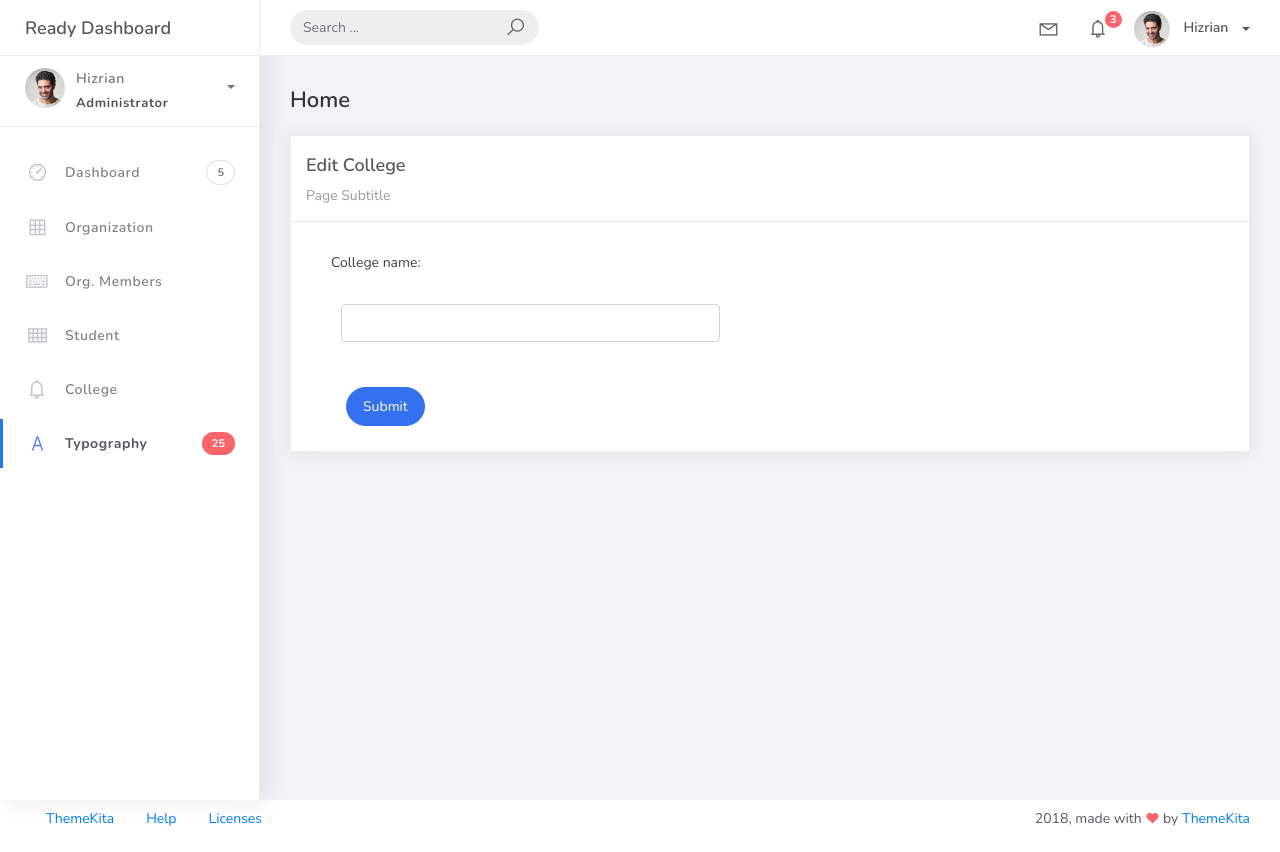
After one commit to itsmedapny/PSUSphere, a Django app: page /college_list/1 in a window 1280 px wide. The commit adds this page. Run offline with Django 5.2, Linux system fonts and the light colour scheme; some libraries are stand-ins or nearby versions.

Commit message:
College update view

```diff
--- a/projectsite/projectsite/urls.py
+++ b/projectsite/projectsite/urls.py
@@ -16,7 +16,7 @@ Including another URLconf
 """
 from django.contrib import admin
 from django.urls import path
-from studentorg.views import HomePageView, OrganizationList, OrganizationCreateView, OrganizationUpdateView, OrganizationDeleteView, OrganizationMemberList, OrganizationMemberCreateView, OrganizationMemberUpdateView, OrganizationMemberDeleteView, StudentList, StudentCreateView, StudentUpdateView, StudentDeleteView, CollegeList, CollegeCreateView
+from studentorg.views import HomePageView, OrganizationList, OrganizationCreateView, OrganizationUpdateView, OrganizationDeleteView, OrganizationMemberList, OrganizationMemberCreateView, OrganizationMemberUpdateView, OrganizationMemberDeleteView, StudentList, StudentCreateView, StudentUpdateView, StudentDeleteView, CollegeList, CollegeCreateView, CollegeUpdateView
 from studentorg import views
 
 urlpatterns = [
@@ -36,4 +36,5 @@ urlpatterns = [
     path('student_list/<pk>/delete', StudentDeleteView.as_view(), name='student-delete'),
     path('college_list', CollegeList.as_view(), name='college-list'),
     path('college_list/add', CollegeCreateView.as_view(), name='college-add'),
+    path('college_list/<pk>', CollegeUpdateView.as_view(), name='college-update'),
 ]
--- a/projectsite/studentorg/views.py
+++ b/projectsite/studentorg/views.py
@@ -95,3 +95,9 @@ class CollegeCreateView(CreateView):
     form_class = CollegeForm
     template_name = 'college_add.html'
     success_url = reverse_lazy('college-list')
+
+class CollegeUpdateView(CreateView):
+    model = College
+    form_class = CollegeForm
+    template_name = 'college_edit.html'
+    success_url = reverse_lazy('college-list')
--- /dev/null
+++ b/projectsite/templates/college_edit.html
@@ -0,0 +1,29 @@
+{% extends 'base.html' %} {% load static %} {% block content %}
+<div class="content">
+    <div class="container-fluid">
+        <h4 class="page-title">Home</h4>
+        <div class="row">
+            <div class="col-md-12">
+                <div class="card">
+                    <div class="card-header">
+                        <div class="card-title">Edit College</div>
+                        <div class="card-category">Page Subtitle</div>
+                    </div>
+                    <div class="col-md-6">
+                        <div class="card-body">
+                            <form class="" action="" method="post" novalidate>
+                                {% csrf_token %} {% include 'includes/form.html' %}
+                                <div class="form-group">
+                                    <div class="col-md-12 col-sm-3">
+                                        <button type="submit" class="btn btn-primary btn-rounded">Submit</button>
+                                    </div>
+                                </div>
+                            </form>
+                        </div>
+                    </div>
+                </div>
+            </div>
+        </div>
+    </div>
+</div>
+{% endblock %}
```
Also changed, not shown: projectsite/templates/college_list.html (+8 -0 lines).
